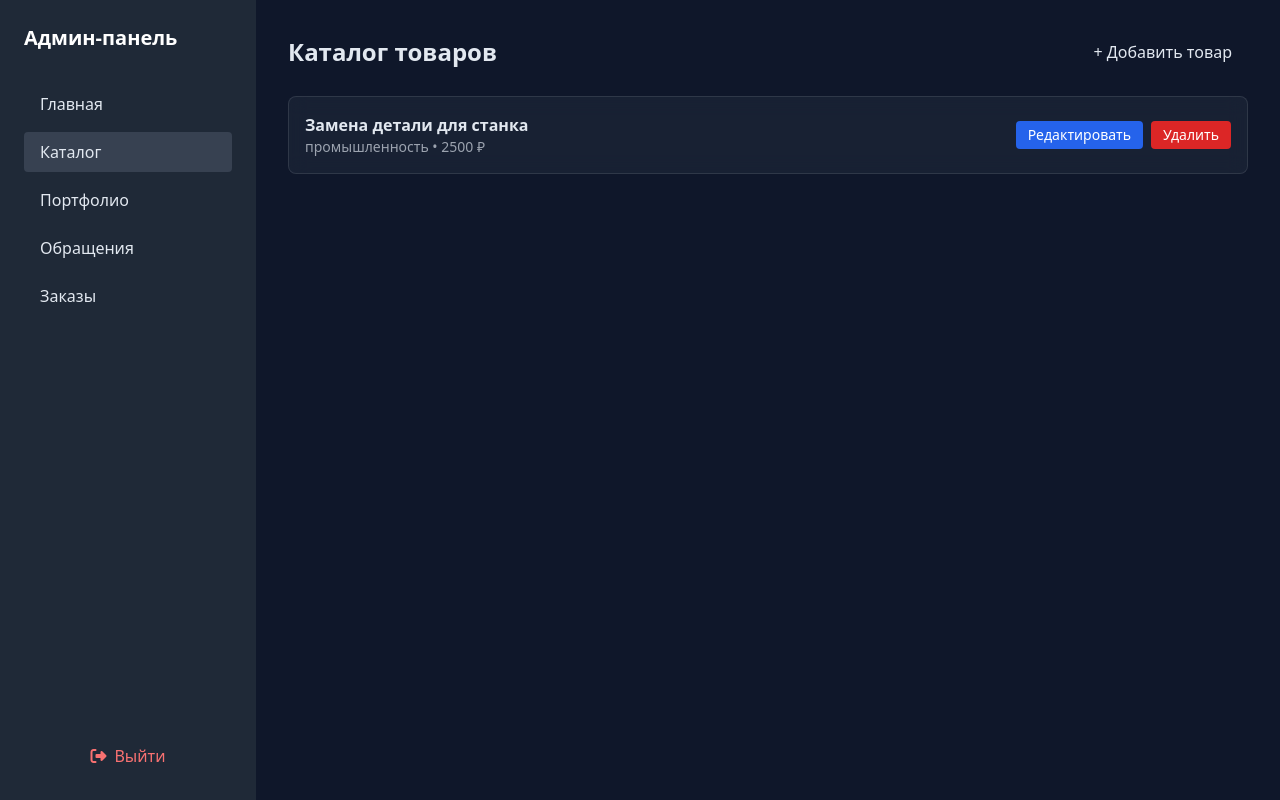
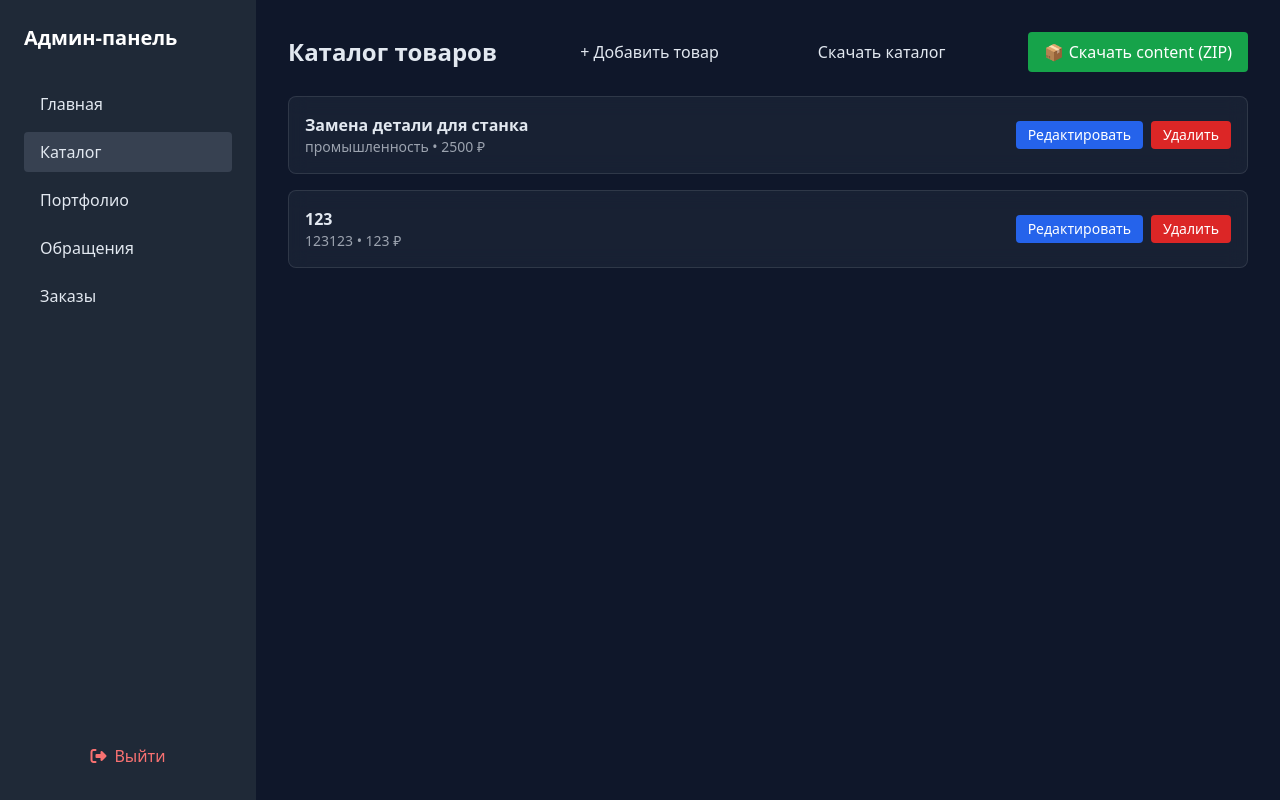
Before and after one commit to unlucky666god/Matterly, a Flask app: page /admin/catalog in a window 1280 px wide. Run offline with Flask 3, Linux system fonts and the light colour scheme; the visitor is signed in with stand-in values (Sample User, id 1); some libraries are stand-ins or nearby versions.

Commit message:
Create download btn's for admin panel

```diff
--- a/data/catalog.json
+++ b/data/catalog.json
@@ -8,5 +8,15 @@
     "material": "PLA",
     "time": "2 дня",
     "price": 2500
+  },
+  {
+    "id": 2,
+    "name": "123",
+    "description": "123",
+    "category": "123123",
+    "material": "213",
+    "time": "132",
+    "price": 123,
+    "image": "work_f242eb7127de4799956cbf6e16bd5950.webp"
   }
 ]
--- a/main.py
+++ b/main.py
@@ -1,5 +1,5 @@
 # app.py
-from flask import Flask, render_template, jsonify, session, redirect, url_for, request, flash
+from flask import Flask, render_template, jsonify, session, redirect, url_for, request, flash, send_file, abort
 import json
 import os
 from datetime import datetime
@@ -10,6 +10,9 @@ import uuid
 import requests
 import hmac
 import hashlib
+import zipfile
+import io
+from pathlib import Path
 
 app = Flask(__name__)
 
@@ -123,7 +126,7 @@ def save_image_as_webp(image_file):
 
     # Генерируем уникальное имя
     filename = f"work_{uuid.uuid4().hex}.webp"
-    filepath = os.path.join(app.root_path, 'static', 'media', filename)
+    filepath = os.path.join(app.root_path, 'static', 'content', filename)
 
     # Открываем изображение и конвертируем в WebP
     img = Image.open(image_file)
@@ -132,6 +135,33 @@ def save_image_as_webp(image_file):
     img.save(filepath, 'WEBP', quality=85)
 
     return filename
+
+def create_content_zip():
+    """Создает zip-архив папки content"""
+    content_path = os.path.join(app.root_path, 'static', 'content')
+
+    # Проверяем существование папки
+    if not os.path.exists(content_path):
+        return None
+
+    # Создаем zip в памяти
+    zip_buffer = io.BytesIO()
+
+    with zipfile.ZipFile(zip_buffer, 'w', zipfile.ZIP_DEFLATED) as zip_file:
+        # Рекурсивно обходим папку content
+        for root, dirs, files in os.walk(content_path):
+            for file in files:
+                file_path = os.path.join(root, file)
+
+                # Создаем относительный путь для архива
+                arcname = os.path.relpath(file_path, content_path)
+
+                # Добавляем файл в архив
+                zip_file.write(file_path, arcname)
+
+    # Перемещаем указатель в начало буфера
+    zip_buffer.seek(0)
+    return zip_buffer
 
 @app.route('/order')
 def order_form():
@@ -148,9 +178,9 @@ def index():
     categories = sorted({item['category'] for item in catalog_items if item.get('category')})
 
     directions = [
-        {"title": "Прототипирование", "description": "Быстрое создание моделей для тестирования", "image": "/static/media/proto.jpg"},
-        {"title": "Архитектура", "description": "Макеты зданий и сооружений", "image": "/static/media/arch.jpg"},
-        {"title": "Медицина", "description": "Анатомические модели и протезы", "image": "/static/media/med.jpg"},
+        {"title": "Прототипирование", "description": "Быстрое создание моделей для тестирования", "image": "/static/content/proto.jpg"},
+        {"title": "Архитектура", "description": "Макеты зданий и сооружений", "image": "/static/content/arch.jpg"},
+        {"title": "Медицина", "description": "Анатомические модели и протезы", "image": "/static/content/med.jpg"},
     ]
     return render_template('index.html', directions=directions, categories=categories)
 
@@ -539,7 +569,7 @@ def admin_portfolio():
 @app.route('/admin/orders')
 @login_required
 def admin_orders():
-    return render_template('admin/portfolio_list.html')
+    return render_template('admin/orders.html')
 
 @app.route('/admin/portfolio/new', methods=['GET', 'POST'])
 @app.route('/admin/portfolio/edit/<int:project_id>', methods=['GET', 'POST'])
@@ -581,7 +611,7 @@ def admin_portfolio_form(project_id=None):
                     # Опционально: удалить старое изображение
                     old_image = p.get('image')
                     if old_image and old_image != image_filename:
-                        old_path = os.path.join(app.root_path, 'static', 'media', old_image)
+                        old_path = os.path.join(app.root_path, 'static', 'content', old_image)
                         if os.path.exists(old_path):
                             os.remove(old_path)
 
@@ -844,5 +874,52 @@ def pally_chargeback_webhook():
         print("Ошибка вебхука чарджбэка:", e)
         return jsonify({"error": "Internal error"}), 500
 
+@app.route('/download/<file_type>')
+def download_file(file_type):
+    files = {
+        'catalog': 'data/catalog.json',
+        'portfolio': 'data/portfolio.json',
+        'articles': 'data/articles.json',
+        'messages': 'data/messages.json'
+    }
+
+    if file_type not in files:
+        abort(404)
+
+    file_path = files[file_type]
+
+    if not os.path.exists(file_path):
+        abort(404)
+
+    filename = f"{file_type}.json"
+
+    return send_file(
+        file_path,
+        as_attachment=True,
+        download_name=filename,
+        mimetype='application/json'
+    )
+
+@app.route('/admin/download/content')
+@login_required
+def download_content():
+    """Скачивание папки content в zip-формате"""
+    zip_buffer = create_content_zip()
+
+    if not zip_buffer:
+        flash("Папка content не найдена", "error")
+        return redirect(url_for('admin_dashboard'))
+
+    # Генерируем имя файла с датой
+    timestamp = datetime.now().strftime("%Y-%m-%d_%H-%M-%S")
+    filename = f"content_backup_{timestamp}.zip"
+
+    return send_file(
+        zip_buffer,
+        as_attachment=True,
+        download_name=filename,
+        mimetype='application/zip'
+    )
+
 if __name__ == '__main__':
     app.run()
--- a/templates/admin/catalog_list.html
+++ b/templates/admin/catalog_list.html
@@ -3,8 +3,17 @@
 {% block content %}
 <div class="flex justify-between items-center mb-6">
     <h1 class="text-2xl font-bold">Каталог товаров</h1>
-    <a href="{{ url_for('admin_catalog_form') }}" class="px-4 py-2 bg-accent text-dark-900 font-medium rounded hover:bg-opacity-90">
+    <a href="{{ url_for('admin_catalog_form') }}"
+        class="px-4 py-2 bg-accent text-dark-900 font-medium rounded hover:bg-opacity-90">
         + Добавить товар
+    </a>
+    <a href="{{ url_for('download_file', file_type='catalog') }}"
+        class="px-4 py-2 bg-accent text-dark-900 font-medium rounded hover:bg-opacity-90">
+        Скачать каталог
+    </a>
+    <a href="{{ url_for('download_content') }}"
+        class="px-4 py-2 bg-green-600 text-white font-medium rounded hover:bg-green-700">
+        📦 Скачать content (ZIP)
     </a>
 </div>
 
@@ -16,8 +25,10 @@
             <p class="text-sm text-gray-400">{{ item.category }} • {{ item.price }} ₽</p>
         </div>
         <div class="flex gap-2">
-            <a href="{{ url_for('admin_catalog_form', item_id=item.id) }}" class="px-3 py-1 bg-blue-600 text-white rounded text-sm">Редактировать</a>
-            <form method="POST" action="{{ url_for('admin_catalog_delete', item_id=item.id) }}" onsubmit="return confirm('Удалить?')">
+            <a href="{{ url_for('admin_catalog_form', item_id=item.id) }}"
+                class="px-3 py-1 bg-blue-600 text-white rounded text-sm">Редактировать</a>
+            <form method="POST" action="{{ url_for('admin_catalog_delete', item_id=item.id) }}"
+                onsubmit="return confirm('Удалить?')">
                 <button type="submit" class="px-3 py-1 bg-red-600 text-white rounded text-sm">Удалить</button>
             </form>
         </div>
--- a/templates/admin/orders.html
+++ b/templates/admin/orders.html
@@ -5,7 +5,8 @@
 
 <div class="space-y-4">
     {% for order in orders|reverse %}
-    <div class="glass p-5 rounded-lg border-l-4 {% if order.status == 'paid' %}border-green-500{% else %}border-yellow-500{% endif %}">
+    <div
+        class="glass p-5 rounded-lg border-l-4 {% if order.status == 'paid' %}border-green-500{% else %}border-yellow-500{% endif %}">
         <div class="flex justify-between mb-2">
             <span class="font-bold">Заказ #{{ order.order_id }}</span>
             <span class="text-sm {% if order.status == 'paid' %}text-green-400{% else %}text-yellow-400{% endif %}">
@@ -16,7 +17,8 @@
         <p class="text-gray-300">{{ order.name }} • {{ order.phone }} • {{ order.email }}</p>
         <p class="text-sm text-gray-500 mt-2">{{ order.timestamp[:10] }}</p>
         {% if order.status != 'paid' %}
-        <form method="POST" action="{{ url_for('admin_order_delete', order_id=order.order_id) }}" class="inline mt-3" onsubmit="return confirm('Удалить заказ?')">
+        <form method="POST" action="{{ url_for('admin_order_delete', order_id=order.order_id) }}" class="inline mt-3"
+            onsubmit="return confirm('Удалить заказ?')">
             <button type="submit" class="text-red-500 hover:underline text-sm">Удалить</button>
         </form>
         {% endif %}
--- a/templates/article_detail.html
+++ b/templates/article_detail.html
@@ -14,7 +14,7 @@
             <h1 class="text-3xl md:text-4xl font-bold mt-2 mb-6 text-text-primary">{{ article.title }}</h1>
 
             <div class="mb-8">
-                <img src="{{ url_for('static', filename='media/' + article.image) }}"
+                <img src="{{ url_for('static', filename='content/' + article.image) }}"
                      alt="{{ article.title }}"
                      class="w-full h-64 md:h-96 object-cover rounded-xl">
             </div>
--- a/templates/articles.html
+++ b/templates/articles.html
@@ -18,7 +18,7 @@
             <a href="{{ url_for('article_detail', slug=article.slug) }}"
                class="block group glass rounded-2xl overflow-hidden hover:shadow-xl transition">
                 <div class="h-48 overflow-hidden">
-                    <img src="{{ url_for('static', filename='media/' + article.image) }}"
+                    <img src="{{ url_for('static', filename='content/' + article.image) }}"
                          alt="{{ article.title }}"
                          class="w-full h-full object-cover transition-transform duration-500 group-hover:scale-110">
                 </div>
--- a/templates/catalog.html
+++ b/templates/catalog.html
@@ -42,7 +42,7 @@
     <div class="grid grid-cols-1 sm:grid-cols-2 lg:grid-cols-3 gap-8">
         {% for item in items %}
         <a href="{{ url_for('catalog_item', item_id=item.id) }}" class="block glass rounded-2xl overflow-hidden group hover:shadow-xl transition">
-            <img src="{{ url_for('static', filename='media/' + item.image) }}"
+            <img src="{{ url_for('static', filename='content/' + item.image) }}"
                  alt="{{ item.name }}"
                  class="w-full h-48 object-cover">
             <div class="p-6">
--- a/templates/catalog_item.html
+++ b/templates/catalog_item.html
@@ -17,7 +17,7 @@
         <div class="grid grid-cols-1 lg:grid-cols-2 gap-12">
             <!-- Изображение -->
             <div class="rounded-2xl overflow-hidden glass">
-                <img src="{{ url_for('static', filename='media/' + item.image) }}"
+                <img src="{{ url_for('static', filename='content/' + item.image) }}"
                      alt="{{ item.name }}"
                      class="w-full h-auto object-cover aspect-square">
             </div>
--- a/templates/payment_success.html
+++ b/templates/payment_success.html
@@ -16,9 +16,6 @@
         <p class="text-text-secondary text-lg mb-8">
             Оплата прошла успешно. Мы уже начали работать над вашим изделием.
         </p>
-        <p class="text-text-secondary mb-8">
-            В ближайшее время вы получите email с подтверждением и деталями заказа.
-        </p>
         <div class="flex flex-col sm:flex-row justify-center gap-4">
             <a href="{{ url_for('catalog') }}"
                class="px-6 py-3 bg-accent text-dark-900 font-bold rounded-full hover:bg-opacity-90 transition">
--- a/templates/portfolio.html
+++ b/templates/portfolio.html
@@ -16,7 +16,7 @@
         <div class="grid grid-cols-1 sm:grid-cols-2 lg:grid-cols-3 gap-8">
             {% for project in projects %}
             <div class="group relative overflow-hidden rounded-2xl glass tilt" data-tilt>
-                <img src="{{ url_for('static', filename='media/' + project.image) }}"
+                <img src="{{ url_for('static', filename='content/' + project.image) }}"
                      alt="{{ project.title }}"
                      class="w-full h-64 object-cover transition-transform duration-500 group-hover:scale-110">
 
```
Also changed, not shown: templates/admin/portfolio_list.html (+10 -3 lines), static/content/work_f242eb7127de4799956cbf6e16bd5950.webp (added).
